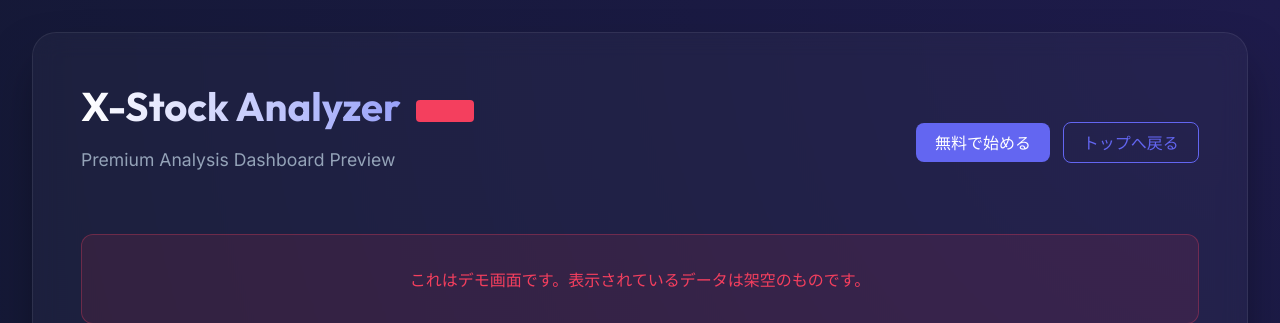
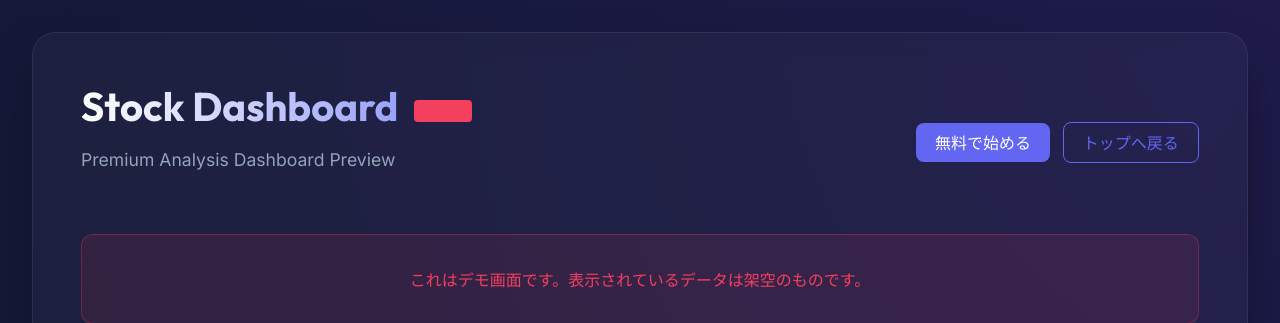
Before and after one commit to GithubOgY/fastapi_xserver, a FastAPI app: page /demo in a window 1280 px wide. Shown: the top 323 px of the page. Run offline with FastAPI, Linux system fonts and the light colour scheme.

Commit message:
style: Rename dashboard title to 'Stock Dashboard'

```diff
--- a/templates/demo.html
+++ b/templates/demo.html
@@ -180,7 +180,7 @@
     <div class="container">
         <div class="header">
             <div>
-                <h1>X-Stock Analyzer <span class="demo-badge">DEMO</span></h1>
+                <h1>Stock Dashboard <span class="demo-badge">DEMO</span></h1>
                 <p class="subtitle">Premium Analysis Dashboard Preview</p>
             </div>
             <div>
--- a/templates/index.html
+++ b/templates/index.html
@@ -381,7 +381,7 @@
     <div class="container">
         <div class="header">
             <div>
-                <h1>X-Stock Analyzer</h1>
+                <h1>Stock Dashboard</h1>
                 <p class="subtitle">FastAPI + htmx Premium Analysis Dashboard</p>
             </div>
             <div class="user-info" style="display: flex; align-items: center; gap: 0.5rem; flex-wrap: wrap;">
```
